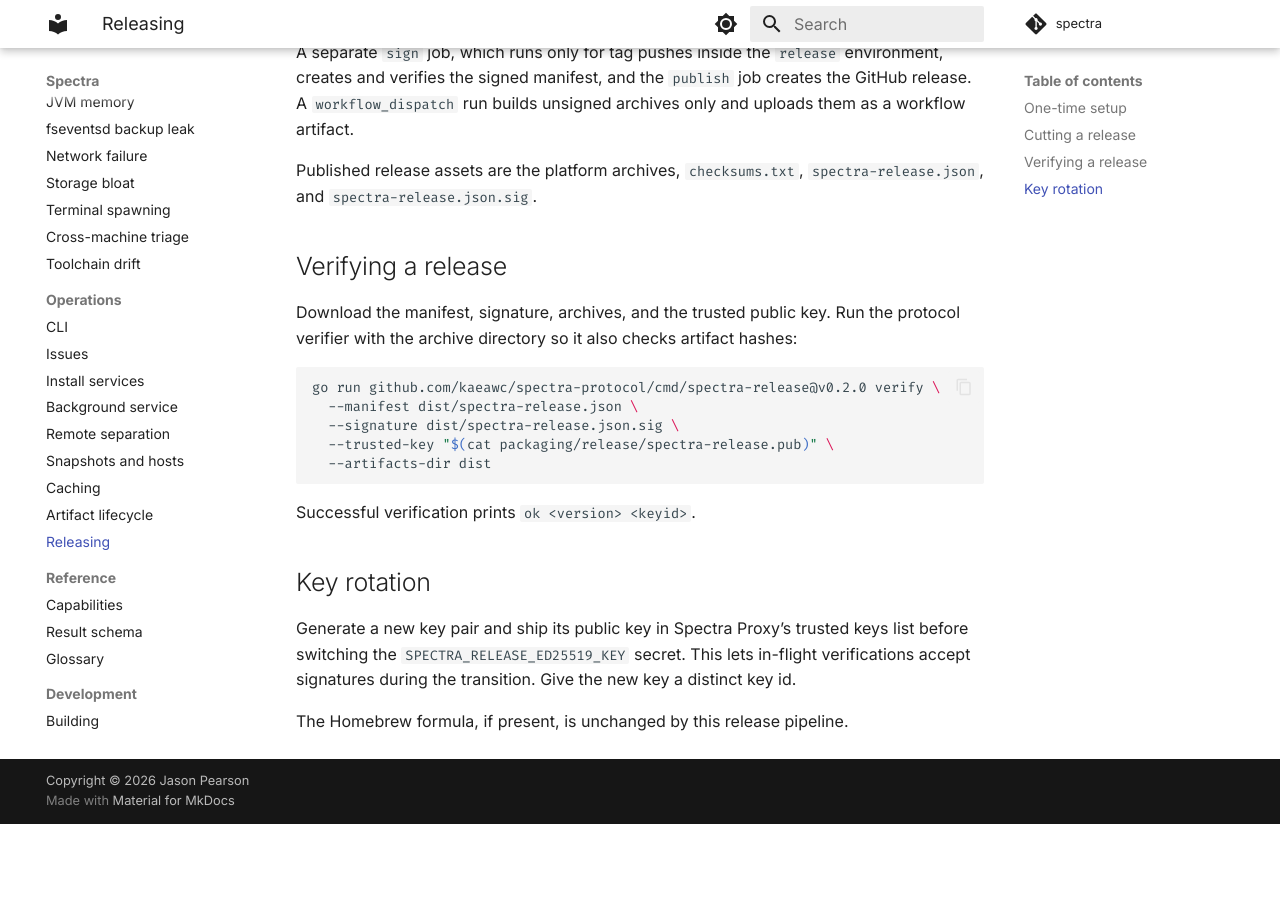
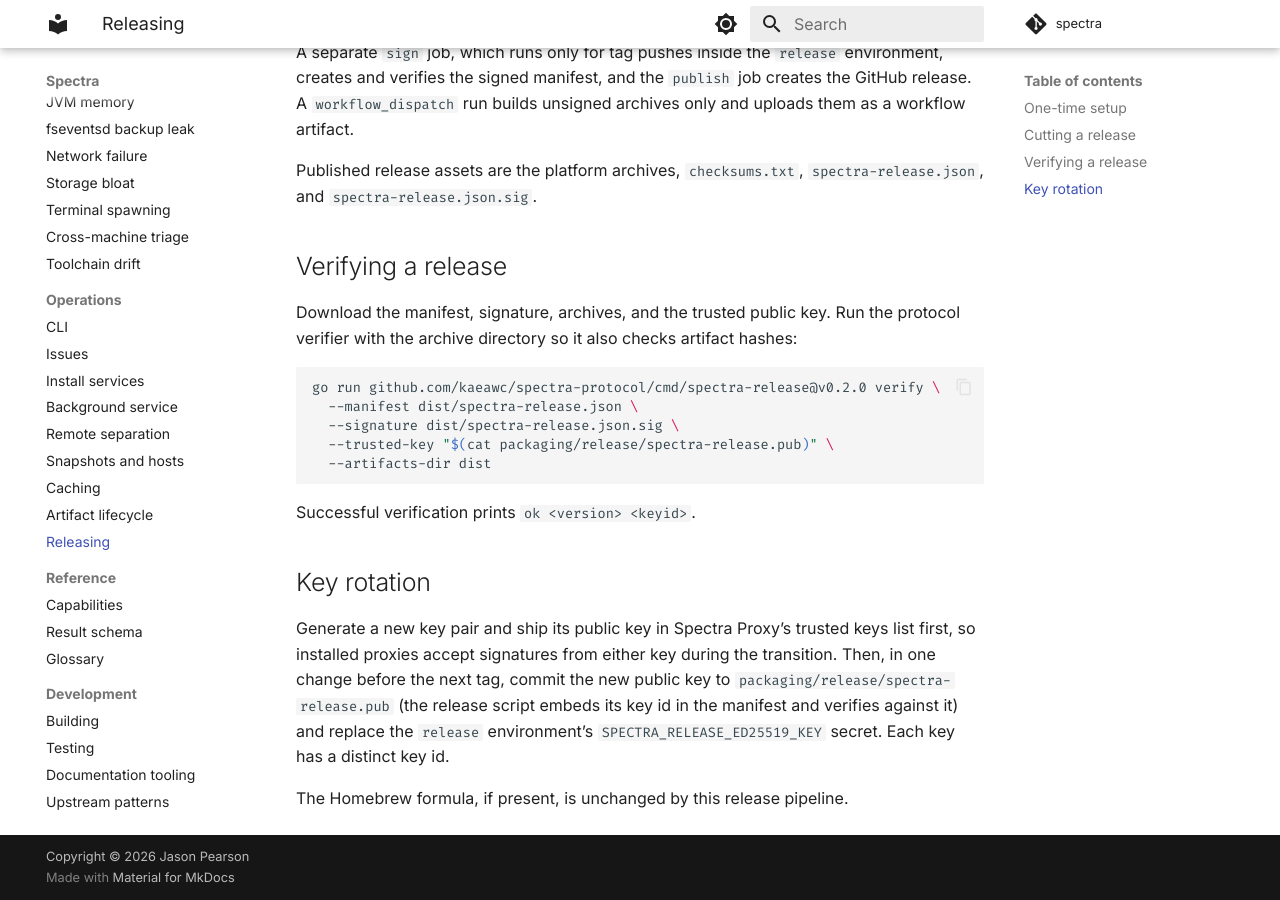
Before and after one commit to kaeawc/spectra, an MkDocs documentation site: the page built from docs/operations/releasing.md, in a window 1280 px wide and 900 px high, scrolled down 758 px. Built offline with MkDocs 1.6.1 and Material for MkDocs 9.7.7, drawn with Linux system fonts in a browser that asks for light colours; comment, search, counter and statistics services are not loaded; before the commit the page ends 1582 px from its top, so only the background shows below that.

Commit message:
Restrict signing and publishing to tag pushes and document public-key rotation

```diff
--- a/docs/operations/releasing.md
+++ b/docs/operations/releasing.md
@@ -56,8 +56,11 @@ Successful verification prints `ok <version> <keyid>`.
 ## Key rotation
 
 Generate a new key pair and ship its public key in Spectra Proxy's trusted
-keys list before switching the `SPECTRA_RELEASE_ED25519_KEY` secret. This
-lets in-flight verifications accept signatures during the transition. Give
-the new key a distinct key id.
+keys list first, so installed proxies accept signatures from either key during
+the transition. Then, in one change before the next tag, commit the new public
+key to `packaging/release/spectra-release.pub` (the release script embeds its
+key id in the manifest and verifies against it) and replace the `release`
+environment's `SPECTRA_RELEASE_ED25519_KEY` secret. Each key has a distinct
+key id.
 
 The Homebrew formula, if present, is unchanged by this release pipeline.
```
Also changed, not shown: 1 other file.
